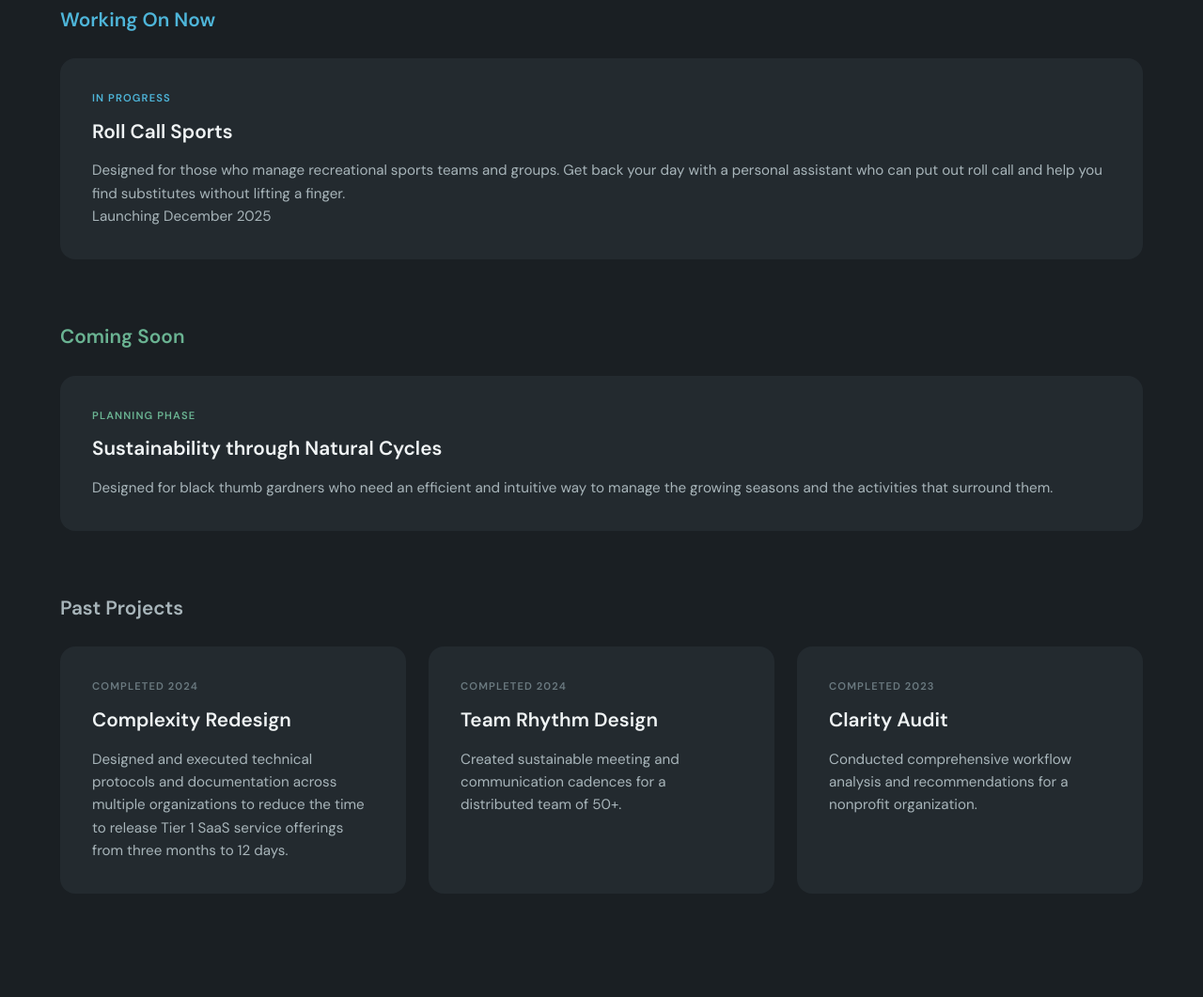
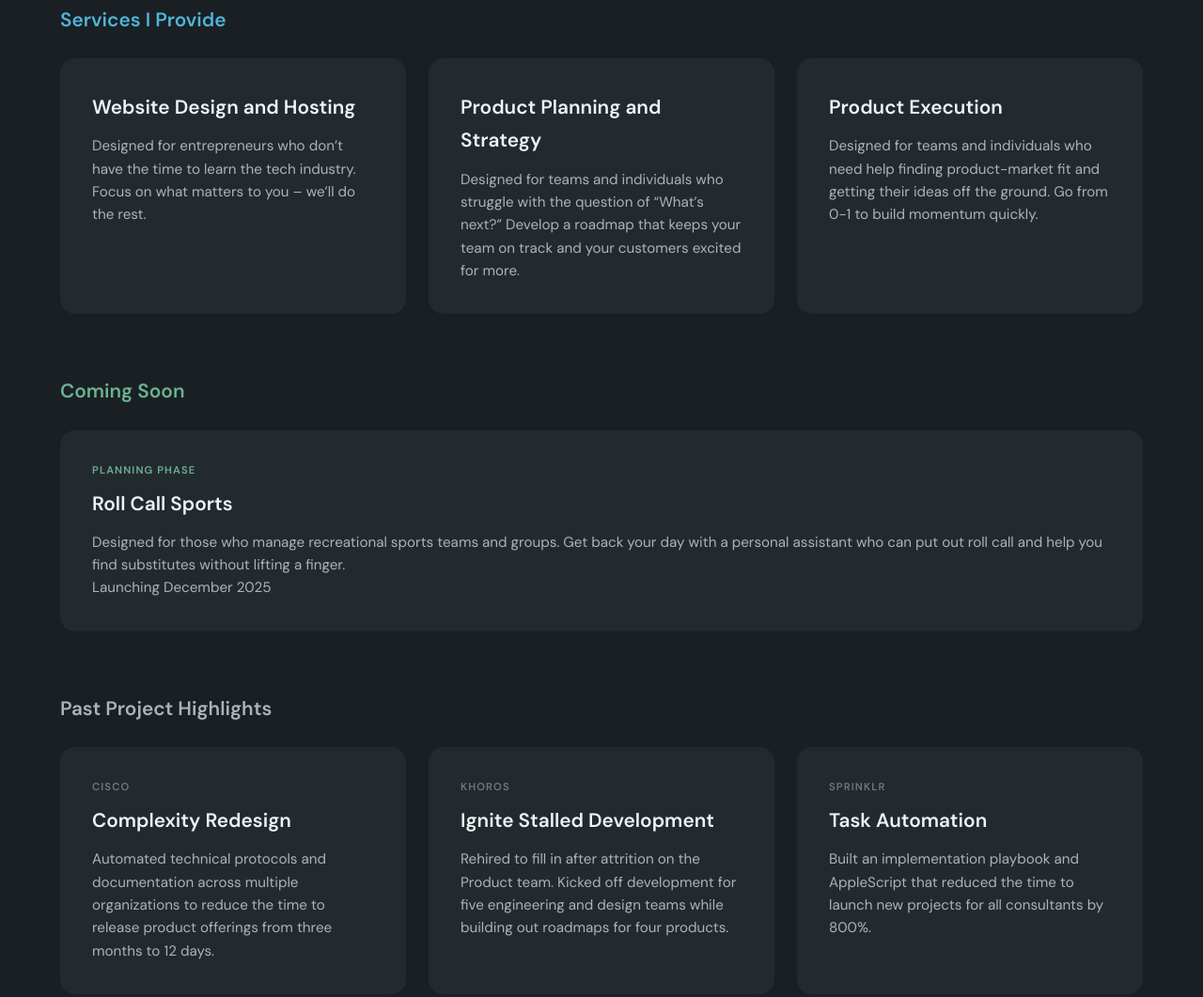
Before and after one commit to ltater/ltater_site, a plain HTML site: page index.html in a window 1280 px wide. Shown: the part 2001-3062 px from the top of the page at 94% size. Drawn offline with Linux system fonts and the light colour scheme.

Commit message:
updated text

```diff
--- a/index.html
+++ b/index.html
@@ -911,23 +911,28 @@
         <!-- Current Projects -->
         <div class="projects-category">
             <div class="category-title current reveal">
-                <h3>Working On Now</h3>
+                <h3>Services I Provide</h3>
                 <!-- <span class="badge">2 Active</span> -->
             </div>
             <div class="projects-grid">
                 <div class="project-card current reveal">
-                    <!-- <div class="icon">🚀</div> -->
-                    <p class="status">In Progress</p>
-                    <h4>Roll Call Sports</h4>
-                    <p>Designed for those who manage recreational sports teams and groups. Get back your day with a personal assistant who can put out roll call and help you find substitutes without lifting a finger.</p>
-                    <p>Launching December 2025</p>
+                    <!-- <div class="icon">🚀</div>
+                    <p class="status">In Progress</p> -->
+                    <h4>Website Design and Hosting</h4>
+                    <p>Designed for entrepreneurs who don’t have the time to learn the tech industry. Focus on what matters to you – we’ll do the rest. </p>
                 </div>
-                <!-- <div class="project-card current reveal">
-                    <div class="icon">✨</div>
-                    <p class="status">In Progress</p>
-                    <h4>Mindful Systems</h4>
-                    <p>Developing frameworks for intentional workflow design in fast-paced creative environments. Less chaos, more clarity.</p>
-                </div> -->
+                <div class="project-card current reveal">
+                    <!-- <div class="icon">✨</div>
+                    <p class="status">In Progress</p> -->
+                    <h4>Product Planning and Strategy</h4>
+                    <p>Designed for teams and individuals who struggle with the question of “What’s next?” Develop a roadmap that keeps your team on track and your customers excited for more.</p>
+                </div>
+                <div class="project-card current reveal">
+                    <!-- <div class="icon">✨</div>
+                    <p class="status">In Progress</p> -->
+                    <h4>Product Execution</h4>
+                    <p>Designed for teams and individuals who need help finding product-market fit and getting their ideas off the ground. Go from 0-1 to build momentum quickly. </p>
+                </div>
             </div>
         </div>
 
@@ -941,8 +946,9 @@
                 <div class="project-card upcoming reveal">
                     <!-- <div class="icon">🎯</div> -->
                     <p class="status">Planning Phase</p>
-                    <h4>Sustainability through Natural Cycles</h4>
-                    <p>Designed for black thumb gardners who need an efficient and intuitive way to manage the growing seasons and the activities that surround them.</p>
+                    <h4>Roll Call Sports</h4>
+                    <p>Designed for those who manage recreational sports teams and groups. Get back your day with a personal assistant who can put out roll call and help you find substitutes without lifting a finger.</p>
+                    <p>Launching December 2025</p>
                 </div>
                 <!-- <div class="project-card upcoming reveal">
                     <div class="icon">🧹</div>
@@ -956,27 +962,27 @@
         <!-- Past Projects -->
         <div class="projects-category">
             <div class="category-title past reveal">
-                <h3>Past Projects</h3>
+                <h3>Past Project Highlights</h3>
                 <!-- <span class="badge">3 Completed</span> -->
             </div>
             <div class="projects-grid">
                 <div class="project-card past reveal">
                     <!-- <div class="icon">🎯</div> -->
-                    <p class="status">Completed 2024</p>
+                    <p class="status">Cisco</p>
                     <h4>Complexity Redesign</h4>
-                    <p>Designed and executed technical protocols and documentation across multiple organizations to reduce the time to release Tier 1 SaaS service offerings from three months to 12 days.</p>
+                    <p>Automated technical protocols and documentation across multiple organizations to reduce the time to release product offerings from three months to 12 days.</p>
                 </div>
                 <div class="project-card past reveal">
                     <!-- <div class="icon">🎵</div> -->
-                    <p class="status">Completed 2024</p>
-                    <h4>Team Rhythm Design</h4>
-                    <p>Created sustainable meeting and communication cadences for a distributed team of 50+.</p>
+                    <p class="status">Khoros</p>
+                    <h4>Ignite Stalled Development</h4>
+                    <p>Rehired to fill in after attrition on the Product team. Kicked off development for five engineering and design teams while building out roadmaps for four products.</p>
                 </div>
                 <div class="project-card past reveal">
                     <!-- <div class="icon">🔍</div> -->
-                    <p class="status">Completed 2023</p>
-                    <h4>Clarity Audit</h4>
-                    <p>Conducted comprehensive workflow analysis and recommendations for a nonprofit organization.</p>
+                    <p class="status">Sprinklr</p>
+                    <h4>Task Automation</h4>
+                    <p>Built an implementation playbook and AppleScript that reduced the time to launch new projects for all consultants by 800%.</p>
                 </div>
             </div>
         </div>
```
